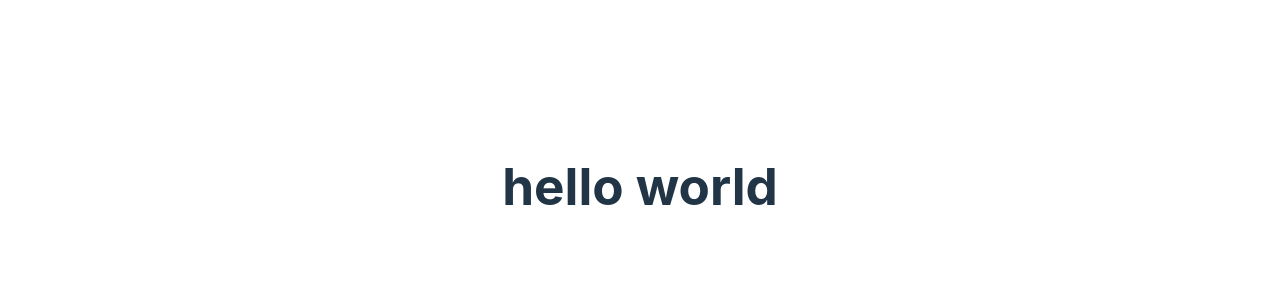
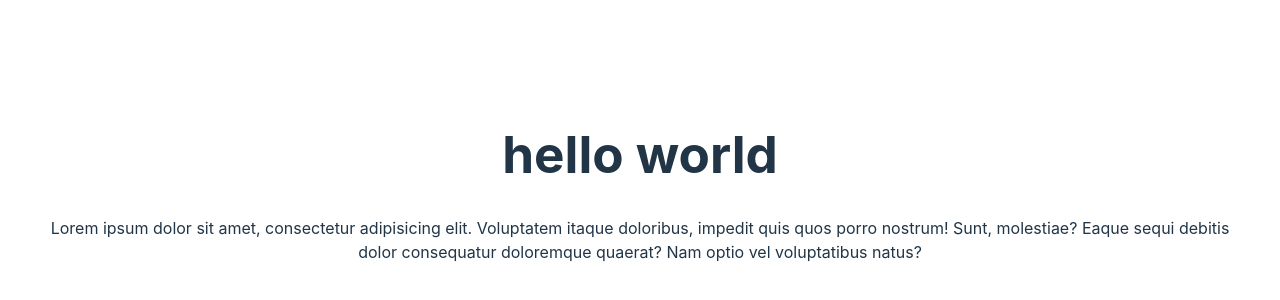
Before and after one commit to m02p02/react-json-project02, a React (Vite) app: page / in a window 1280 px wide. Shown: the part 214-514 px from the top of the page. Built offline with nearby package versions, Linux system fonts and the light colour scheme.

Commit message:
master commit test

```diff
--- a/src/App.jsx
+++ b/src/App.jsx
@@ -7,8 +7,10 @@ function App() {
   const [count, setCount] = useState(0)
 
   return (
+    <>
  <h1>hello world</h1>
-  )
+ <p>Lorem ipsum dolor sit amet, consectetur adipisicing elit. Voluptatem itaque doloribus, impedit quis quos porro nostrum! Sunt, molestiae? Eaque sequi debitis dolor consequatur doloremque quaerat? Nam optio vel voluptatibus natus?</p>
+ </>)
 }
 
 export default App
```
